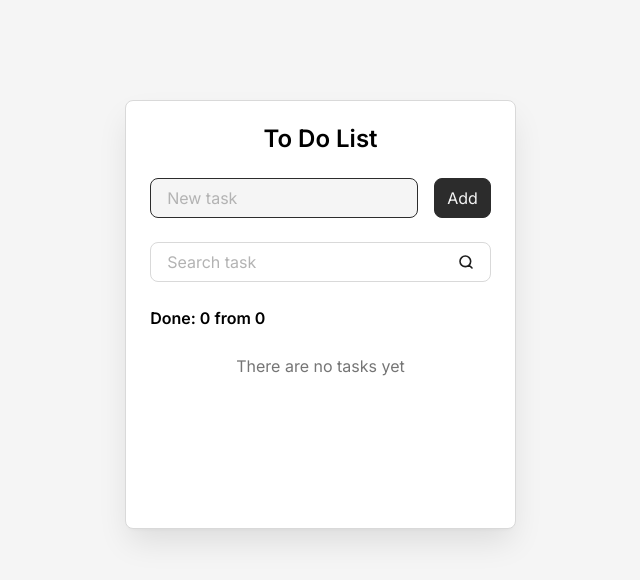
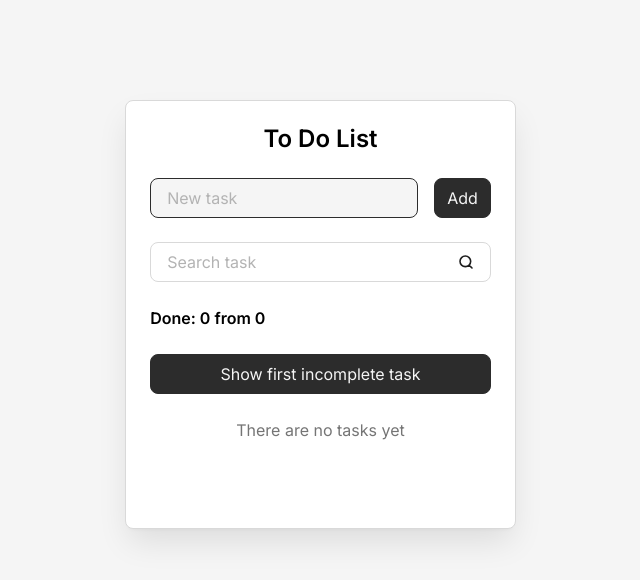
Before and after one commit to IlyaDosyak/todo-react, a React (Vite) app: page / in a window 1280 px wide. Shown: the top 580 px of the page, without its empty margins (312-952 px from the left). Built offline with nearby package versions, Linux system fonts and the light colour scheme.

Commit message:
Прокрутка к первому невыполненному заданию

```diff
--- a/src/components/Button.jsx
+++ b/src/components/Button.jsx
@@ -1,9 +1,9 @@
 import React from "react";
 
 const Button = (props) => {
-  const { className = "", type, children } = props;
+  const { className = "", type, children, onClick } = props;
   return (
-    <button className={`button ${className}`} type={type}>
+    <button className={`button ${className}`} type={type} onClick={onClick}>
       {children}
     </button>
   );
--- a/src/components/ToDo.jsx
+++ b/src/components/ToDo.jsx
@@ -3,6 +3,7 @@
 import AddTaskForm from "./AddTaskForm";
 import SearchTaskForm from "./SearchTaskForm";
 import { useEffect, useRef, useState } from "react";
+import Button from "./Button";
 
 const ToDo = () => {
   const [tasks, setTasks] = useState(() => {
@@ -10,10 +11,13 @@
 
     return savedTasks ? JSON.parse(savedTasks) : [];
   });
+
   const [newTaskTitle, setNewTaskTitle] = useState("");
   const [searchQuery, setSearchQuery] = useState("");
 
   const newTaskInputRef = useRef(null);
+  const firstIncompleteTaskRef = useRef(null);
+  const firstIncompleteTaskId = tasks.find(({ isDone }) => !isDone)?.id;
 
   const deleteAllTasks = () => {
     const isConfirmed = window.confirm(
@@ -84,8 +88,21 @@
         onDeleteAllButtonClick={deleteAllTasks}
       />
 
+      <Button
+        onClick={() =>
+          firstIncompleteTaskRef.current?.scrollIntoView({
+            behavior: "smooth",
+          })
+
+        }
+      >
+        Show first incomplete task
+      </Button>
+
       <ToDoList
         tasks={tasks}
+        firstIncompleteTaskRef={firstIncompleteTaskRef}
+        firstIncompleteTaskId={firstIncompleteTaskId}
         onDeleteTaskButtonClick={deleteTask}
         onTaskCompleteChange={toggleTaskComplete}
         filteredTasks={filteredTasks}
--- a/src/components/ToDoItem.jsx
+++ b/src/components/ToDoItem.jsx
@@ -6,10 +6,11 @@
     isDone,
     onDeleteButtonClick,
     onTaskCompleteChange,
+    ref,
   } = props;
 
   return (
-    <li className={`todo-item ${className}`}>
+    <li className={`todo-item ${className}`} ref={ref}>
       <input
         className="todo-item__checkbox"
         id={id}
--- a/src/components/ToDoList.jsx
+++ b/src/components/ToDoList.jsx
@@ -4,6 +4,8 @@
   const {
     className = "",
     tasks = [],
+    firstIncompleteTaskRef,
+    firstIncompleteTaskId,
     onDeleteTaskButtonClick,
     onTaskCompleteChange,
     filteredTasks,
@@ -16,7 +18,7 @@
     return <div className="todo__empty-message">There are no tasks yet</div>;
 
   if (isEmptyFilteredTasks && hasTasks)
-    return <div className="todo__empty-message">Tasks not found</div>
+    return <div className="todo__empty-message">Tasks not found</div>;
 
   return (
     <ul className={`todo__list ${className}`}>
@@ -25,6 +27,9 @@
           key={task.id}
           className="todo__item"
           {...task}
+          ref={
+            task.id === firstIncompleteTaskId ? firstIncompleteTaskRef : null
+          }
           onDeleteButtonClick={onDeleteTaskButtonClick}
           onTaskCompleteChange={onTaskCompleteChange}
         />
```
